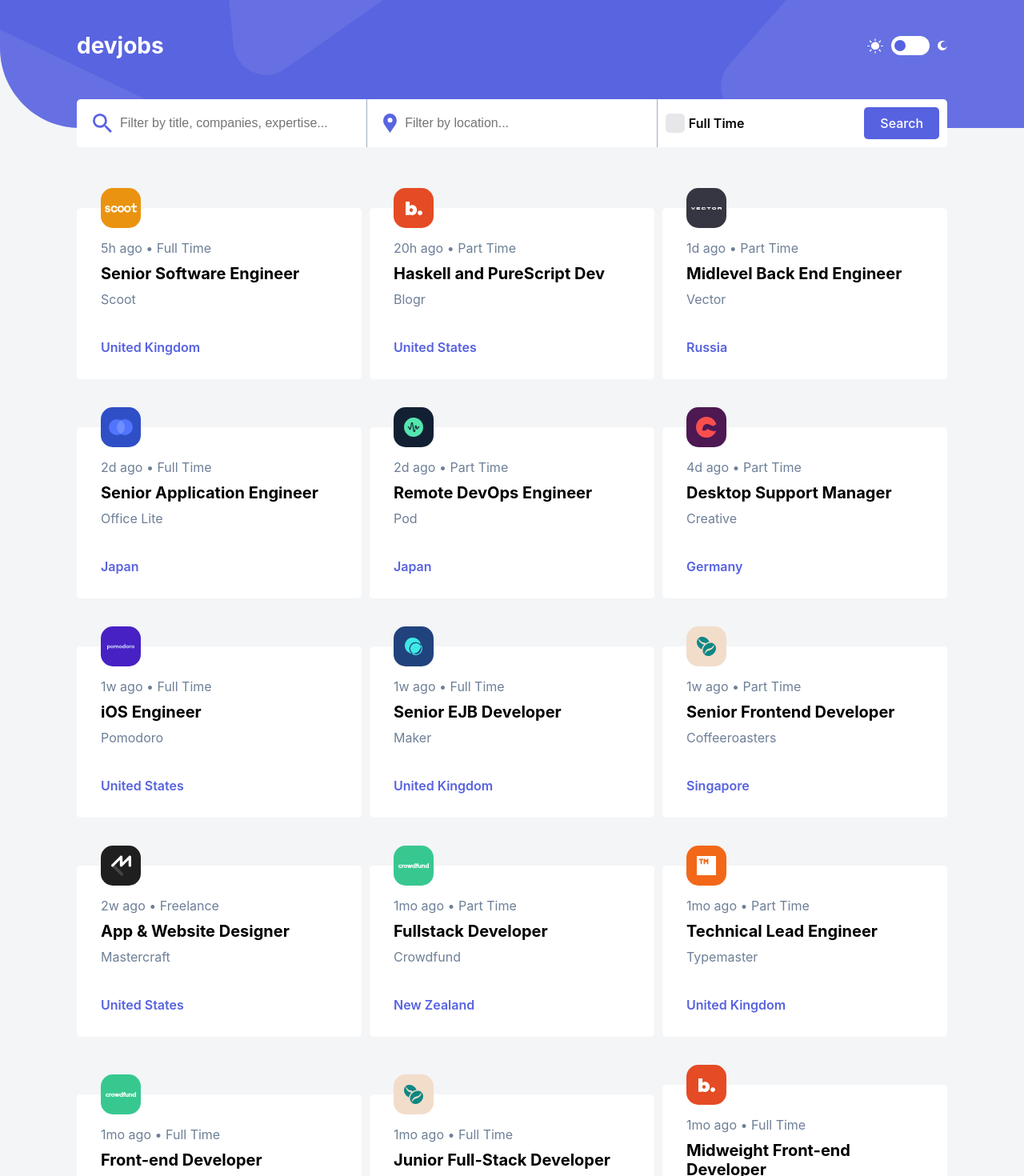
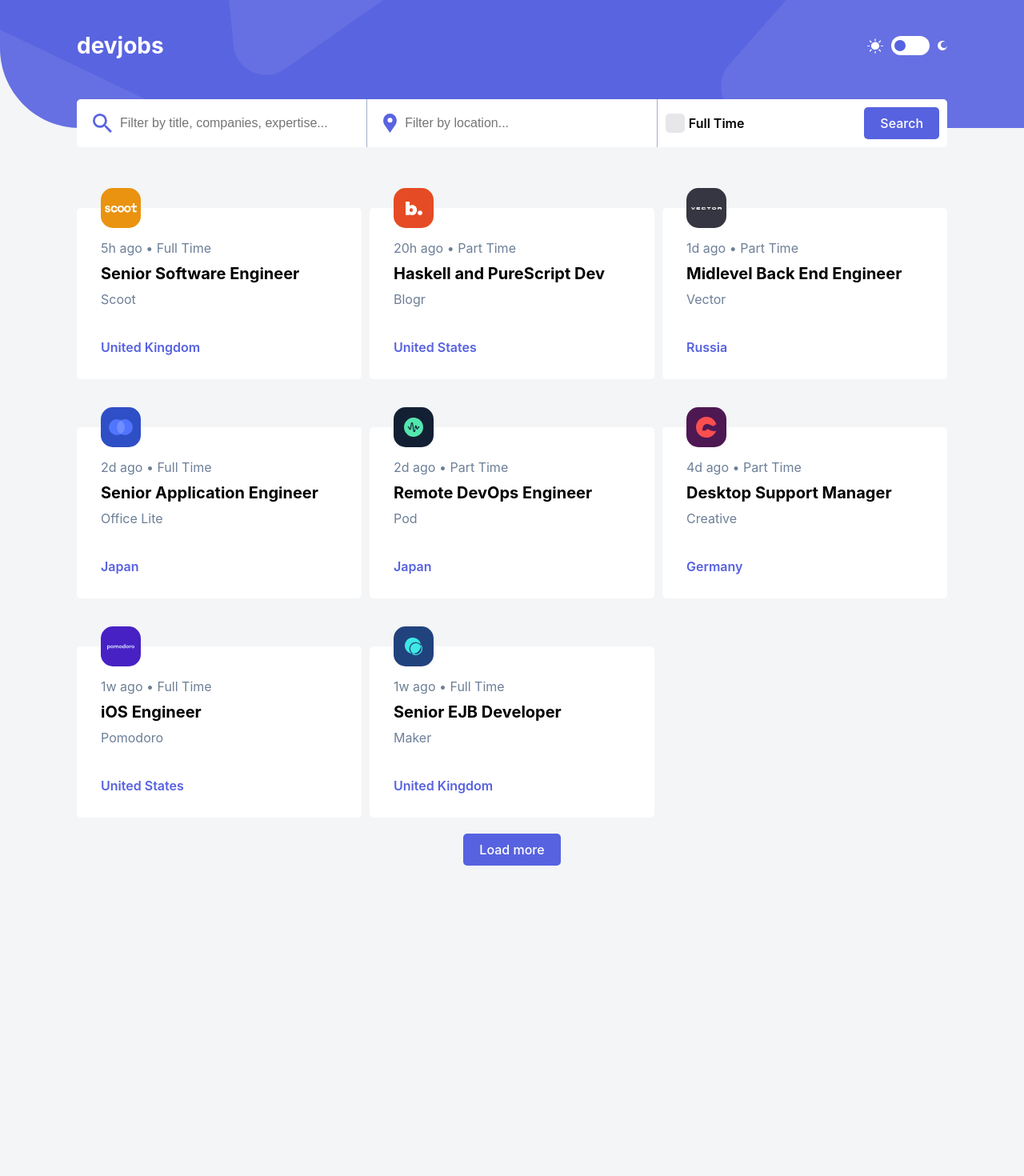
Before and after one commit to Laitas/devjobs-web-app, a React (Create React App) app: page /#/ in a window 1280 px wide. Shown: the top 1470 px of the page at 80% size. After the commit the page ends 1132 px from the top, so only its background shows below. Built offline with nearby package versions, Linux system fonts and the light colour scheme.

Commit message:
Implemented pagination

```diff
--- a/src/components/Button/Button.jsx
+++ b/src/components/Button/Button.jsx
@@ -2,12 +2,12 @@ import React from 'react'
 import { AiOutlineSearch } from 'react-icons/ai'
 import './Button.scss'
 
-const Button = ({text,type = 'one',mobileSearch = false}) => {
+const Button = ({text,type = 'one',mobileSearch = false,onClick}) => {
     if(mobileSearch){
-        return <button className={`btn mobile ${type}`}><AiOutlineSearch/></button>;
+        return <button onClick={onClick} className={`btn mobile ${type}`}><AiOutlineSearch/></button>;
     }
     return (
-        <button className={`btn ${type}`}>{text}</button>
+        <button onClick={onClick} className={`btn ${type}`}>{text}</button>
     )
 }
 
--- a/src/components/JobComponent/JobComponent.scss
+++ b/src/components/JobComponent/JobComponent.scss
@@ -1,10 +1,14 @@
 @import '../../variables';
 .job-component{
+    min-width: 32rem;
     position: relative;
     border-radius: 5px;
     margin-top: 5rem;
     padding: 3rem;
     cursor: pointer;
+    @media (max-width:375px) {
+        min-width: 28rem;
+    }
     .logo{
         position: absolute;
         width: 5rem;
--- a/src/pages/Homepage/Homepage.jsx
+++ b/src/pages/Homepage/Homepage.jsx
@@ -1,21 +1,35 @@
-import React, { useEffect } from "react";
+import React, { useEffect,useState } from "react";
 import { useDispatch, useSelector } from "react-redux";
 import { setJobs } from "../../redux/jobsSlice";
 import data from "../../data.json";
 import JobComponent from "../../components/JobComponent/JobComponent";
+import Button from '../../components/Button/Button'
 import './Homepage.scss'
 const Homepage = () => {
+  const [limit,setLimit] = useState(8)
   const dispatch = useDispatch();
   const jobs = useSelector((state) => state.jobs);
+  const loadMore = () =>{
+    if(limit > jobs.length){
+      setLimit(jobs.length)
+    }else{
+      setLimit(limit + 8)
+    }
+  }
   useEffect(() => {
     dispatch(setJobs(data));
     console.log(jobs);
-  }, []);
+  },[]);
   return (
     <section className="homepage">
-      {jobs.map(({ id, ...otherProps }) => (
+      <div className="jobs">
+      {jobs.slice(0,limit).map(({ id, ...otherProps }) => (
         <JobComponent key={id} {...otherProps} />
-      ))}
+        ))}
+        </div>
+      <div className="loadBtn">
+        <Button onClick={loadMore} text='Load more'/>
+      </div>
     </section>
   );
 };
--- a/src/pages/Homepage/Homepage.scss
+++ b/src/pages/Homepage/Homepage.scss
@@ -2,6 +2,7 @@
 .homepage{
     width: $width;
     margin: 5rem auto;
+    .jobs{
         display: grid;
         gap: 1rem;
         grid-template-columns: repeat(auto-fit, minmax(32rem, 1fr));
@@ -13,6 +14,11 @@
         }
         @media (max-width:375px) {
             grid-template-columns: repeat(auto-fit, minmax(28rem, 1fr));
-
         }
     }
+        .loadBtn{
+        display: flex;
+        justify-content: center;
+        margin-top: 2rem;
+    }
+}
```
Lines whose indentation alone changed are shown as unchanged.
